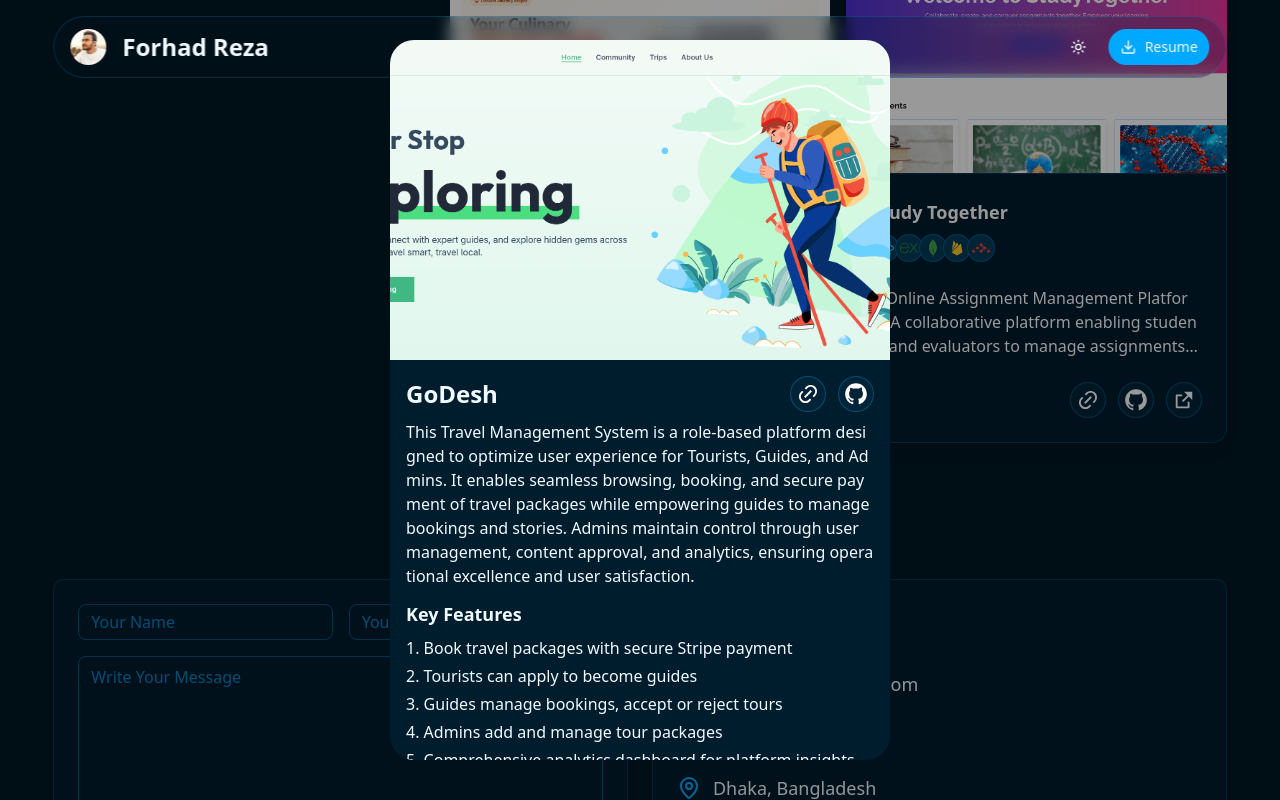
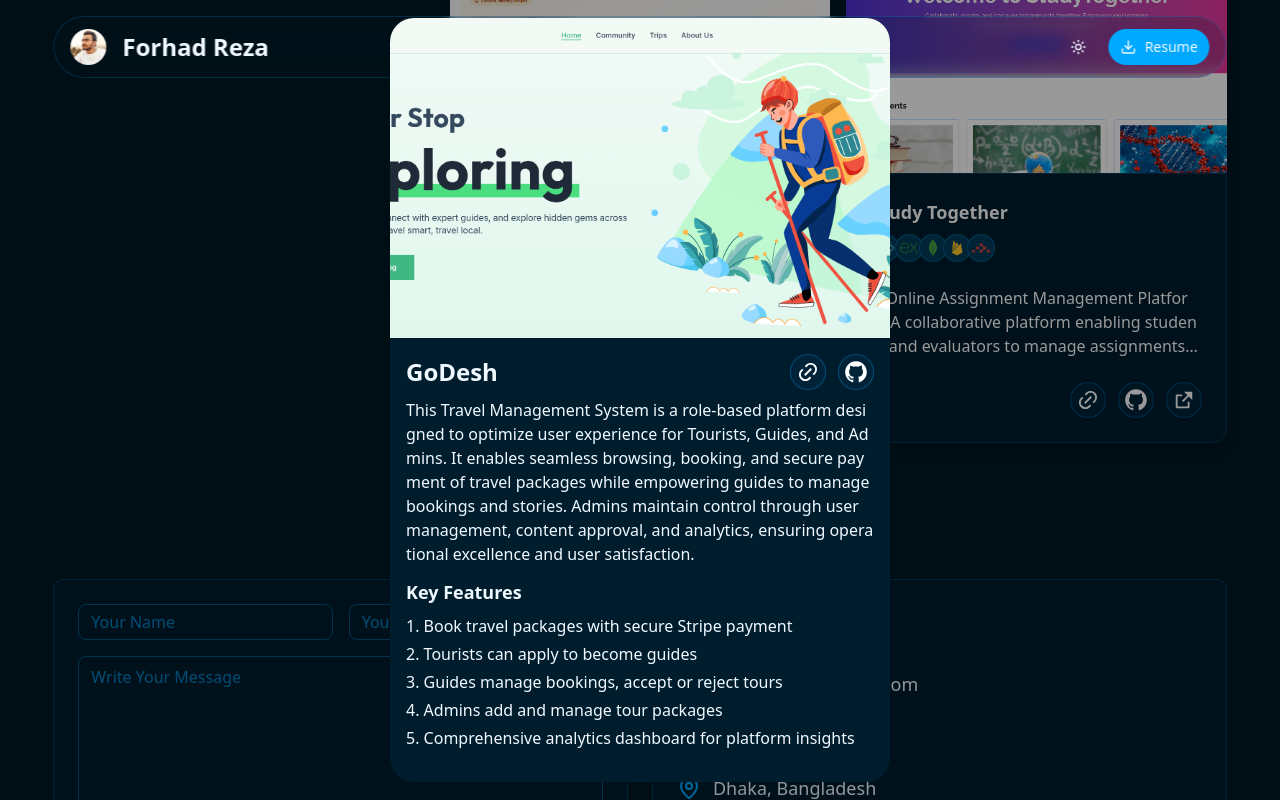
Before and after one commit to forhadreza43/portfolio, a Next.js app: page / in a window 1280 px wide. Both pictures are taken after a click on the button 390 px from the left and 2253 px from the top of the page. Shown: the part 1853-2653 px from the top of the page. Built offline with nearby package versions, Linux system fonts and the light colour scheme.

Commit message:
Add Scroll in Modal

```diff
--- a/components/ExpandableCard.tsx
+++ b/components/ExpandableCard.tsx
@@ -90,7 +90,7 @@ export function ExpandableCard() {
             <motion.div
               layoutId={`card-${active.title}-${id}`}
               ref={ref}
-              className="w-full max-w-[500px]  h-full md:h-fit md:max-h-[90%]  flex flex-col bg-[rgb(0,29,46)] dark:bg-[rgb(227,244,255)] sm:rounded-3xl overflow-hidden"
+              className="w-full max-w-[500px] h-full md:h-fit flex flex-col bg-[rgb(0,29,46)] dark:bg-[rgb(227,244,255)] sm:rounded-3xl overflow-hidden overflow-y-auto"
             >
               <motion.div layoutId={`image-${active.title}-${id}`}>
                 <Image
```
